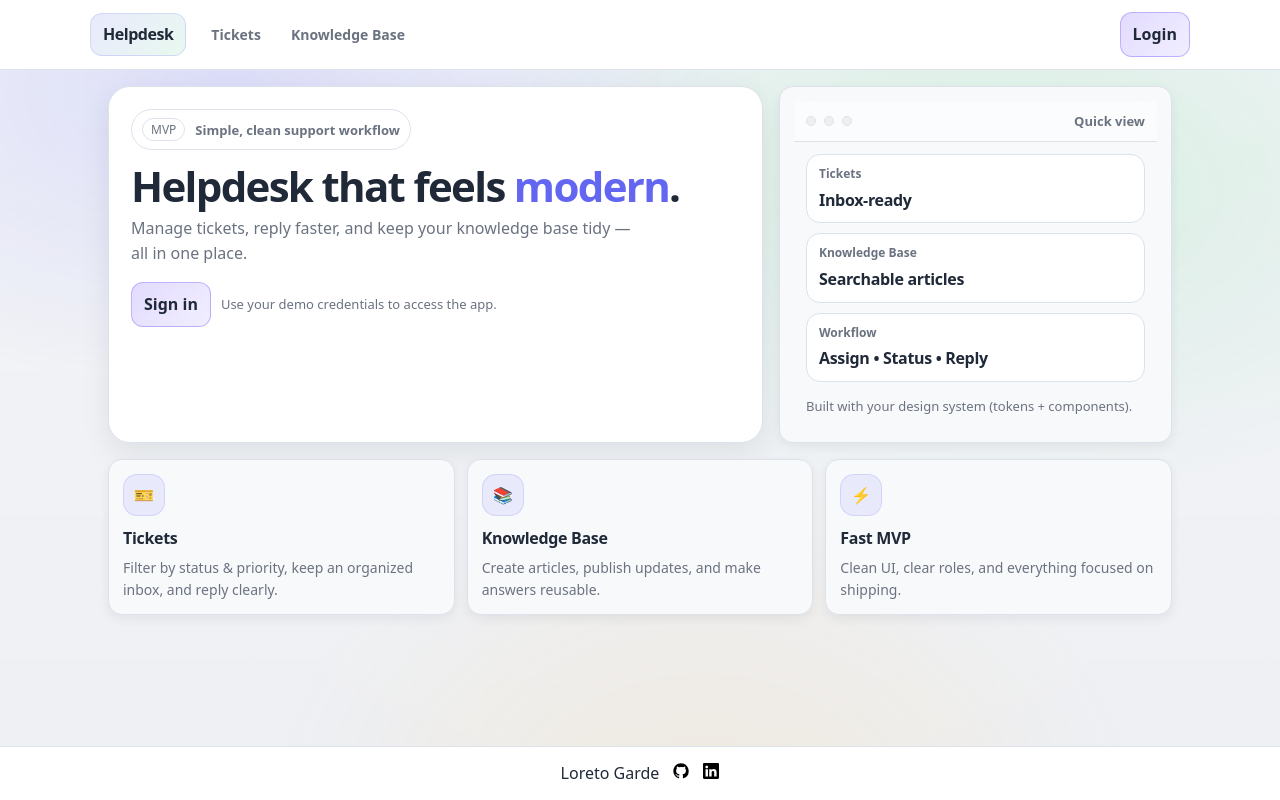
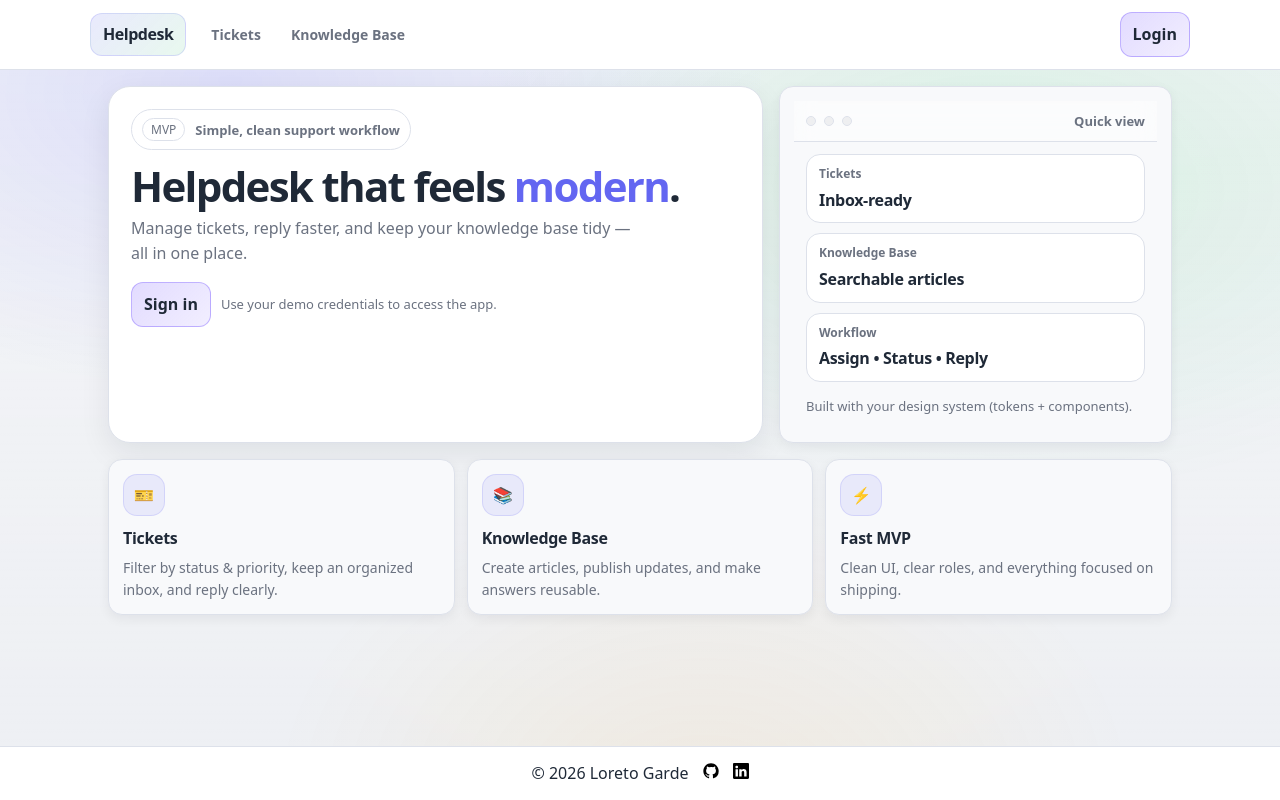
Before and after one commit to loret0g/helpdesk-saas-client, a React (Vite) app: page / in a window 1280 px wide. Built offline with nearby package versions, Linux system fonts and the light colour scheme; no server answers.

Commit message:
refactor(layout): polish footer links and accessibility

```diff
--- a/src/components/Footer.jsx
+++ b/src/components/Footer.jsx
@@ -1,35 +1,31 @@
 export function Footer() {
+  const year = new Date().getFullYear();
+
   return (
     <footer className="footer">
       <div className="container footer__inner">
-        <p>Loreto Garde</p>
+        <p>© {year} Loreto Garde</p>
+
         <a
-          className="nav__github"
+          className="footer__iconLink"
           href="https://github.com/loret0g"
           target="_blank"
           rel="noreferrer"
           aria-label="GitHub"
         >
-          <svg
-            width="16"
-            height="16"
-            viewBox="0 0 24 24"
-            aria-hidden="true"
-          >
+          <svg width="16" height="16" viewBox="0 0 24 24" aria-hidden="true">
             <path d="M12 .5C5.73.5.5 5.74.5 12.02c0 5.11 3.29 9.44 7.86 10.97.58.1.79-.25.79-.56v-2.02c-3.2.7-3.87-1.55-3.87-1.55-.52-1.32-1.27-1.67-1.27-1.67-1.04-.71.08-.7.08-.7 1.15.08 1.76 1.18 1.76 1.18 1.02 1.75 2.68 1.24 3.33.95.1-.74.4-1.24.72-1.52-2.55-.29-5.23-1.28-5.23-5.7 0-1.26.45-2.29 1.18-3.1-.12-.29-.51-1.46.11-3.05 0 0 .97-.31 3.18 1.18a10.9 10.9 0 0 1 2.9-.39c.98 0 1.97.13 2.9.39 2.2-1.49 3.17-1.18 3.17-1.18.62 1.59.23 2.76.11 3.05.74.81 1.18 1.84 1.18 3.1 0 4.43-2.69 5.4-5.25 5.69.41.36.77 1.07.77 2.15v3.18c0 .31.21.67.8.56a11.52 11.52 0 0 0 7.85-10.97C23.5 5.74 18.27.5 12 .5z" />
           </svg>
         </a>
+
         <a
+          className="footer__iconLink"
           href="https://www.linkedin.com/in/loreto-garde/"
           target="_blank"
           rel="noreferrer"
           aria-label="LinkedIn"
         >
-          <svg
-            width="16"
-            height="16"
-            viewBox="0 0 16 16"
-          >
+          <svg width="16" height="16" viewBox="0 0 16 16" aria-hidden="true">
             <path d="M0 1.146C0 .513.526 0 1.175 0h13.65C15.474 0 16 .513 16 1.146v13.708c0 .633-.526 1.146-1.175 1.146H1.175C.526 16 0 15.487 0 14.854zm4.943 12.248V6.169H2.542v7.225zm-1.2-8.212c.837 0 1.358-.554 1.358-1.248-.015-.709-.52-1.248-1.342-1.248S2.4 3.226 2.4 3.934c0 .694.521 1.248 1.327 1.248zm4.908 8.212V9.359c0-.216.016-.432.08-.586.173-.431.568-.878 1.232-.878.869 0 1.216.662 1.216 1.634v3.865h2.401V9.25c0-2.22-1.184-3.252-2.764-3.252-1.274 0-1.845.7-2.165 1.193v.025h-.016l.016-.025V6.169h-2.4c.03.678 0 7.225 0 7.225z" />
           </svg>
         </a>
```
